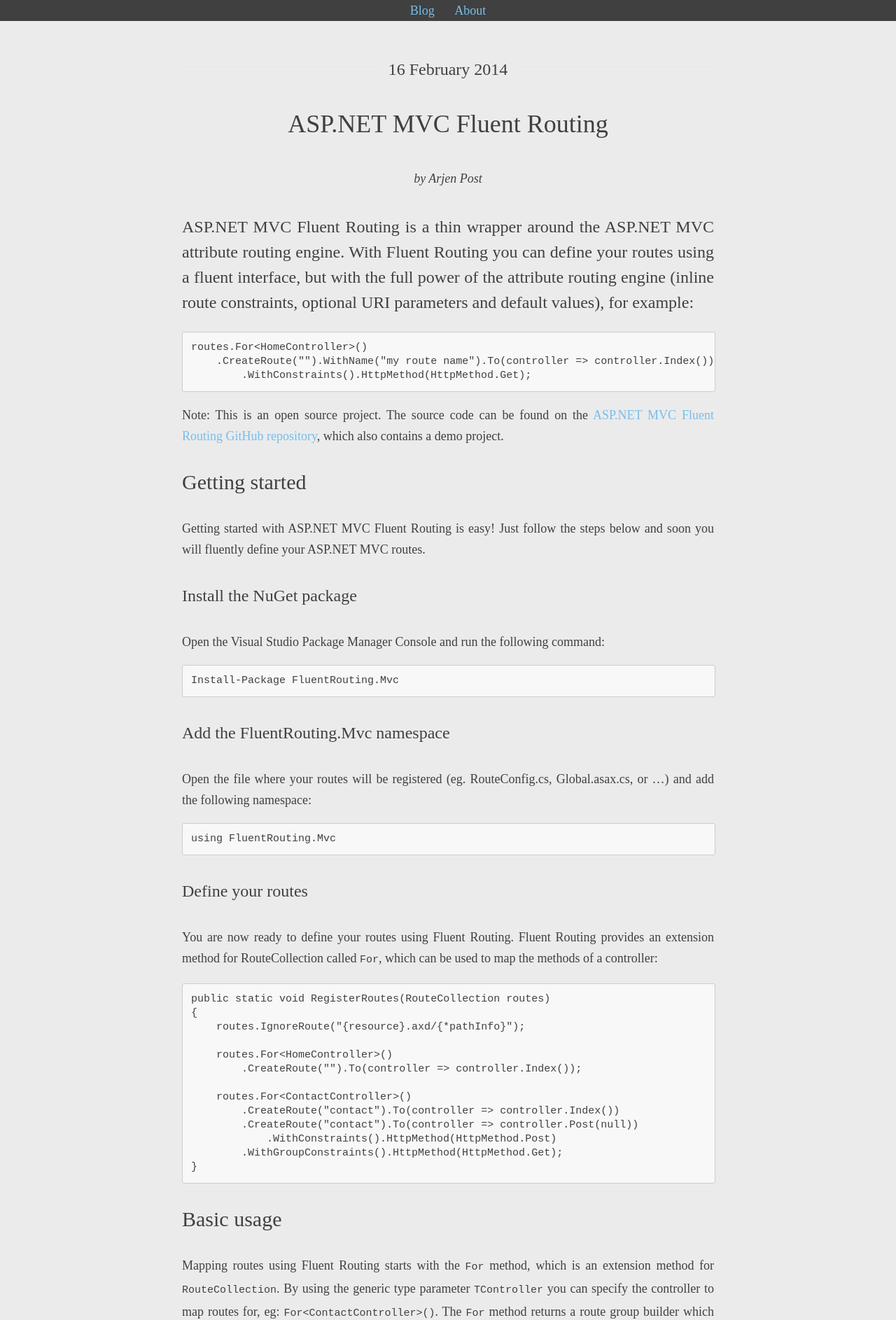
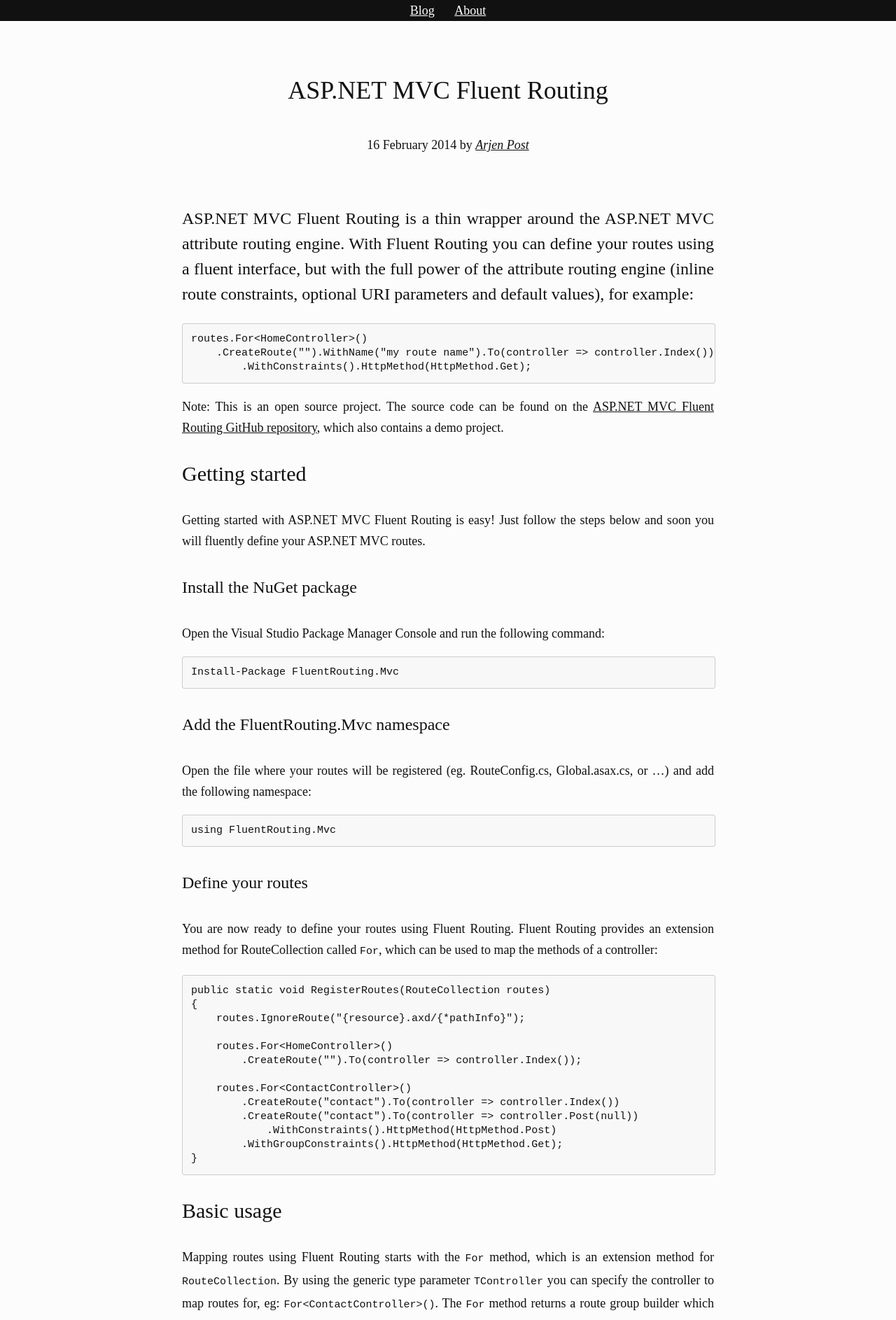
Before and after one commit to dotarj/dotarj.github.io, a Jekyll site: the page built from _posts/2014-02-16-asp-net-mvc-fluentrouting.markdown, in a window 1280 px wide. Shown: the top 1886 px of the page at 70% size. Built offline with Jekyll 4.4.1, drawn with Linux system fonts in a browser that asks for light colours; Markdown is read by kramdown in place of the engine named in the settings.

Commit message:
Style changes

```diff
--- a/_layouts/default.html
+++ b/_layouts/default.html
@@ -24,7 +24,9 @@
         </ul>
     </nav>
 
-    {{ content }}
+    <div class="content">
+        {{ content }}
+    </div>
 
     <nav class="line social">
         <ul>
@@ -32,7 +34,6 @@
             <li><a href="https://github.com/dotarj"><i class="fa fa-github-alt"></i></a></li>
             <li><a href="http://linkedin.com/in/dotarj"><i class="fa fa-linkedin"></i></a></li>
         </ul>
-        <hr />
     </nav>
 
     <script>
--- a/_layouts/post.html
+++ b/_layouts/post.html
@@ -3,11 +3,9 @@ layout: default
 ---
 <article>
     <header>
-        <div class="date line"><time datetime="{{ page.date | date: "%Y-%m-%d" }}">{{ page.date | date: "%-d %B %Y" }}</time><hr /></div>
-
         <h1 class="line">{{ page.title }}</h1>
 
-        <div class="author">by <a href="/about" rel="author">Arjen Post</a></div>
+        <div class="author"><time datetime="{{ page.date | date: "%Y-%m-%d" }}">{{ page.date | date: "%-d %B %Y" }}</time> by <a href="/about" rel="author">Arjen Post</a></div>
     </header>
 
 	{{ content }}
--- a/css/main.css
+++ b/css/main.css
@@ -308,8 +308,12 @@ textarea {
 
 html {
     font: 18px/30px serif;
-    color: #404040;
+    color: #111;
     text-rendering: optimizeLegibility;
+}
+
+body {
+    background:#fcfcfc;
 }
 
 nav ul {
@@ -329,39 +333,40 @@ nav, header {
 }
 
 body nav:first-of-type {
-    background: #404040;
+    background: #111;
     display:block;
     margin: 0;
-position:absolute;
-top:0;
-left:0;
-right:0;
+    width:100%;
 }
 
-body {
+body nav:first-of-type a {
+    color:#fcfcfc;
+}
+
+.content {
     margin: 0 auto;
     max-width: 760px;
-    padding: 48px;
 }
 
-h1, h2, h3, h4, .date {
+h1, h2, h3, h4, .author {
     font-weight: 300;
 }
 
-h1, h2, h3, h4, .date, .author {
+h1, h2, h3, h4, .author {
     margin:36px 0;
 }
 
 h1 {
     font-size: 36px;
     line-height: 54px;
+    margin:72px 0 36px;
 }
 
 h2 {
     font-size: 30px;
 }
 
-h3, .date {
+h3 {
     font-size: 24px;
 }
 
@@ -370,12 +375,12 @@ h4 {
 }
 
 .author {
-    font-family: serif;
-    font-style: italic;
+    margin:36px 0 72px;
 }
 
 .author a {
-    color: #404040;
+    font-style:italic;
+    color: #111;
 }
 
 article p:first-of-type {
@@ -427,40 +432,15 @@ pre code
 
 
 a {
-    color: #77bdea;
-    text-decoration: none;
+    color: #111;
+    text-decoration: underline;
 }
 
 a:hover, a:focus {
-    color: #7d9eac;
-}
-
-.line{
-    position:relative;
-}
-
-.line>:first-child {
-    background:rgb(235, 235, 235);
-    display:inline;
-    padding: 0 12px;
-    position: relative;
-}
-
-.line hr
-{
-    border-top:1px solid #f0f0f0;
-    position:absolute;
-    margin:0;
-    padding:0;
-    top:50%;
-    width:100%;
-    z-index: -1;
+    color: #111;
+    text-decoration: none;
 }
 
 .social a{
     color: #ccc;
 }
-
-body{
-    background:rgb(235, 235, 235);
-}
```
